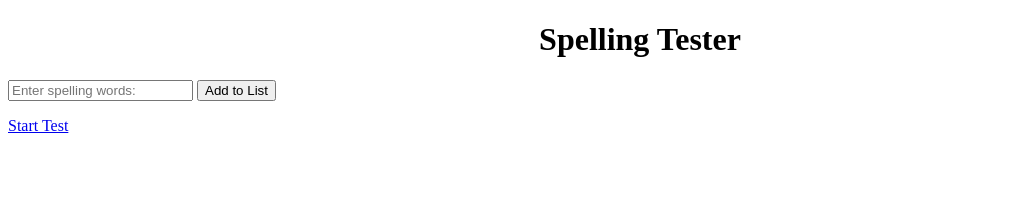
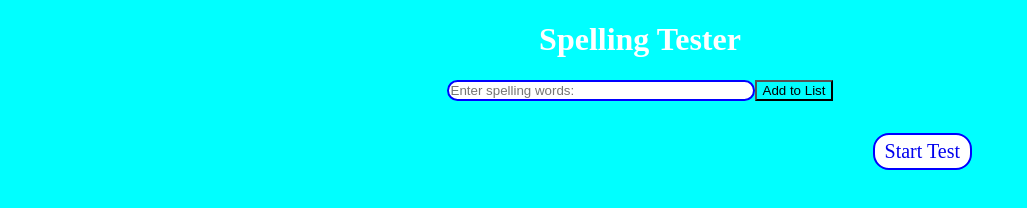
Before and after one commit to RyanSchmit/Spelling-Tester, a plain HTML site: page index.html in a window 1280 px wide. Shown: the whole page, without its empty margins (0-1027 px from the left). Drawn offline with Linux system fonts and the light colour scheme.

Commit message:
Styled home-page

```diff
--- a/CSS/style.css
+++ b/CSS/style.css
@@ -1,5 +1,5 @@
 * {
-
+	background-color: aqua;
 }
 
 .input {
@@ -8,4 +8,37 @@
 
 h1 {
 	text-align: center;
+	color: white;
 }
+
+.input {
+	background-color: white;
+	border: 2px solid blue;
+	border-radius: 16px;
+}
+
+.input-section {
+	display: flex;
+	justify-content: center;
+}
+
+.bottom {
+	display: flex;
+	justify-content: center;
+}
+
+.start-test {
+	background-color: white;
+	border: 2px solid blue;
+	border-radius: 16px;
+	text-decoration: none;
+	font-size: 20px;
+	padding: 5px 10px;
+	float: right;
+	margin-right: 300px;
+}
+
+.start-test:hover {
+	background-color: blue;
+	color: white;
+}
--- a/JS/script.js
+++ b/JS/script.js
@@ -1,7 +1,11 @@
 let words = [];
+const addBtn = document.getElementById("addBtn");
 
 function userInput() {
 	const wordInput = document.getElementById("word");
+	if (wordInput.value == "") {
+		return;
+	}
 	words.push(wordInput.value)
 	const ol = document.getElementById("spellingWords");
 	let li = document.createElement('li');
@@ -10,8 +14,4 @@ function userInput() {
 	wordInput.value = '';
 }
 
-const addBtn = document.getElementById("addBtn");
-
-if (addBtn) {
-	addBtn.addEventListener('click', userInput)
-}
+addBtn.addEventListener('click', userInput)
--- a/JS/test.js
+++ b/JS/test.js
@@ -33,8 +33,8 @@ function checkSpelling() {
 	if (word == spellingAttempt.value) {
 		spellingAttempt.value = '';
 		alert("Correct! :)");
+		console.log(words);
 		newWord();
-		console.log(words);
   } else {
     alert("Incorrect, try again");
 	spellingAttempt.value = '';
--- a/index.html
+++ b/index.html
@@ -11,10 +11,14 @@
 </head>
 <body>
 	<h1>Spelling Tester</h1>
-	<input id="word" type="text" placeholder="Enter spelling words:">
-	<button id="addBtn">Add to List</button>
-	<ol id="spellingWords">
-	</ol>
+	<div class="input-section">
+		<input class="input" id="word" type="text" placeholder="Enter spelling words:">
+		<button id="addBtn">Add to List</button>
+	</div>
+	<div class="bottom">
+		<ol id="spellingWords">
+		</ol>
+	</div>
 	<a class="start-test" href="./HTML/test.html">Start Test</a>
 </body>
 </html>
```
